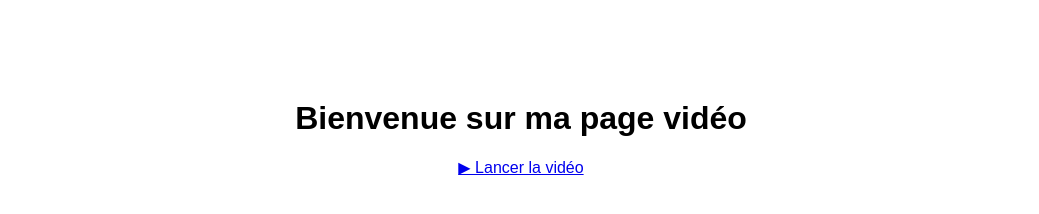
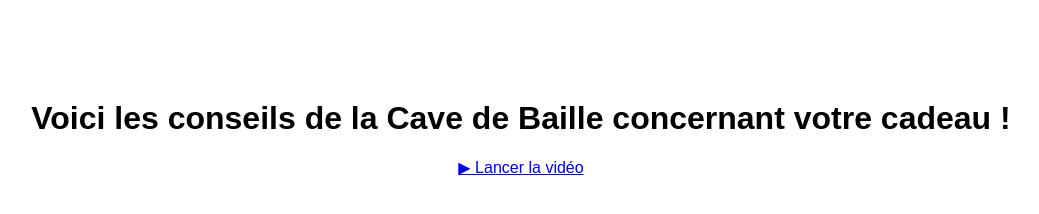
Before and after one commit to cesarastier/testcavedebaille, a plain HTML site: page index.html in a window 1280 px wide. Shown: the whole page, without its empty margins (119-1158 px from the left). Drawn offline with Linux system fonts and the light colour scheme.

Commit message:
Update index.html

```diff
--- a/index.html
+++ b/index.html
@@ -22,7 +22,7 @@
 </head>
 <body>
 
-  <h1>Bienvenue sur ma page vidéo</h1>
+  <h1>Voici les conseils de la Cave de Baille concernant votre cadeau !</h1>
   <a href="#" onclick="lancerVideo()">▶ Lancer la vidéo</a>
 
   <div id="videoContainer">
```
